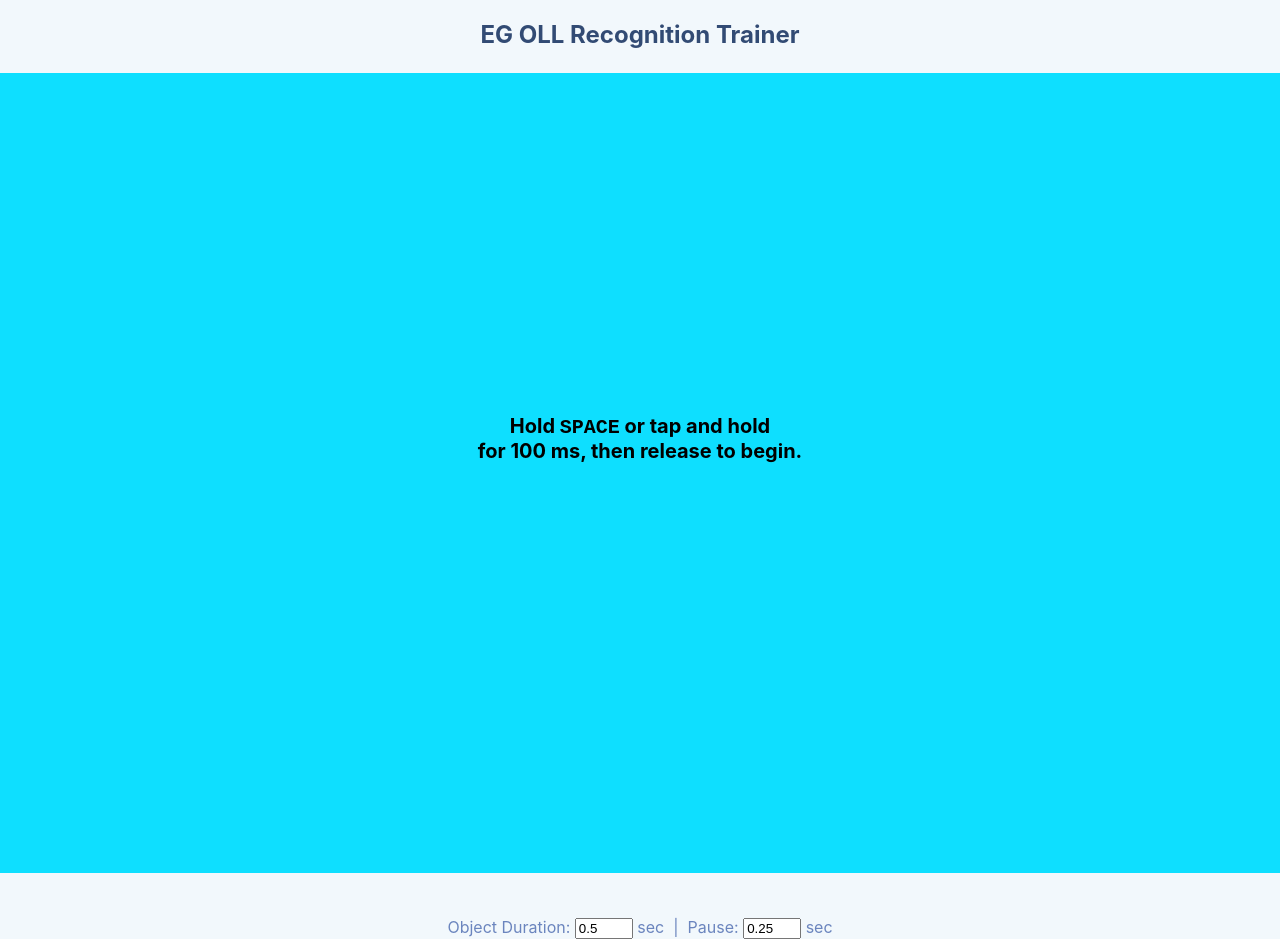
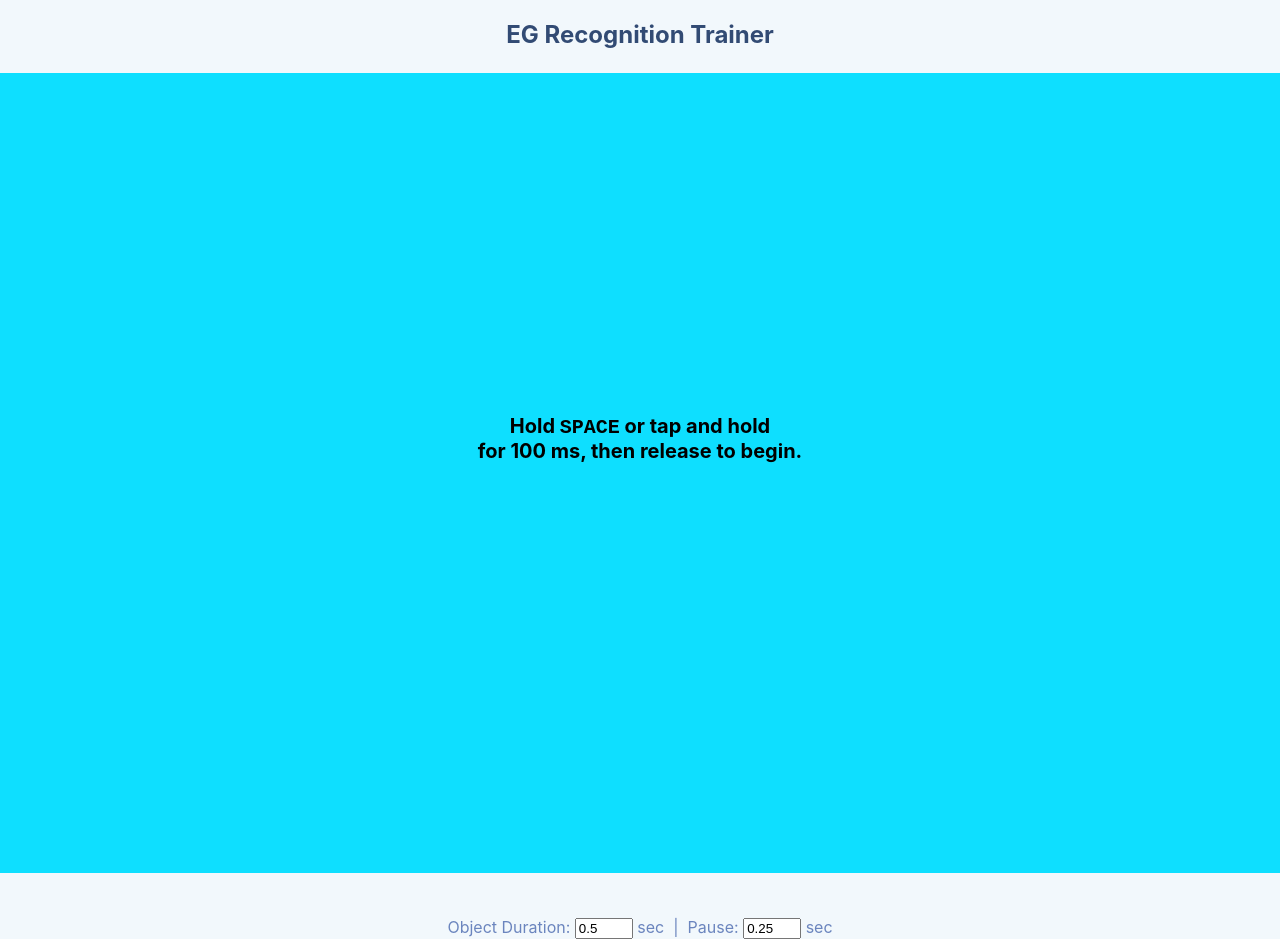
Before and after one commit to Ayator/2x2-FF-EG-OneLook, a React (Create React App) app in the folder frontend/: page /eg-trainer in a window 1280 px wide. Built offline with nearby package versions, Linux system fonts and the light colour scheme.

Commit message:
answer oll pll name changed

```diff
--- a/frontend/src/AnswerOLL.js
+++ b/frontend/src/EGAnswerOLL.js
@@ -43,7 +43,7 @@ function overlayPosition(rect, direction) {
     return { left: `${x}px`, top: `${y}px`, transform: "translate(-50%,-50%)" };
 }
 
-export default function AnswerOLL({ caseObj, onOllChange, onAnswer }){
+export default function EGAnswerOLL({ caseObj, onOllChange, onAnswer }){
     const [flickOverlay, setFlickOverlay] = useState(null);
     const buttonRefs = useRef([]);
 
--- a/frontend/src/AnswerPLL.js
+++ b/frontend/src/EGAnswerPLL.js
@@ -69,7 +69,7 @@ function animateAngle(current, target, setAngle, duration = 300) {
     return () => cancelAnimationFrame(req);
 }
 
-export default function AnswerPLL({ caseObj, selectedOLL, ollOrientation = "F", onPllChange }) {
+export default function EGAnswerPLL({ caseObj, selectedOLL, ollOrientation = "F", onPllChange }) {
     const [caseType, setCaseType] = useState("VANILLA");
     const dragState = useRef({ startPiece: null, currentPiece: null });
     const [touchStartPiece, setTouchStartPiece] = useState(null); // for display only
--- a/frontend/src/EGRecognitionTrainer.js
+++ b/frontend/src/EGRecognitionTrainer.js
@@ -1,7 +1,7 @@
 import React, { useEffect, useState, useRef } from "react";
 import SequenceRenderer from "./SequenceRenderer";
-import AnswerOLL from "./AnswerOLL";
-import AnswerPLL from "./AnswerPLL";
+import EGAnswerOLL from "./EGAnswerOLL";
+import EGAnswerPLL from "./EGAnswerPLL";
 import KeybindingsOverlay from "./utils/KeybindingsOverlay";
 import { useOrientation } from "./hooks/useOrientation";
 import EGIdlePhase from "./EGIdlePhase";
@@ -77,7 +77,7 @@ export default function EGRecognitionTrainer({ duration = 0.5, pause = 0.25 }) {
             display: "flex", flexDirection: "column",
             alignItems: "center", justifyContent: "center"
         }}>
-            <h2 style={{ color: "#324b74", marginBottom: "24px" }}>EG OLL Recognition Trainer</h2>
+            <h2 style={{ color: "#324b74", marginBottom: "24px" }}>EG Recognition Trainer</h2>
             {phase === "idle" && (
                 <EGIdlePhase
                     onBegin={handleBegin}
@@ -96,16 +96,16 @@ export default function EGRecognitionTrainer({ duration = 0.5, pause = 0.25 }) {
                 <div style={{
                     display: "flex",
                     flexDirection: orientation === "portrait" ? "column" : "row",
-                    alignItems: "stretch", // or "center" if you want both to be vertically centered
+                    alignItems: "stretch", // or "center"
                     justifyContent: "center",
                     gap: 22
                 }}>
-                    <AnswerOLL
+                    <EGAnswerOLL
                         caseObj={caseObj}
                         onOllChange={(oll, orientation) => { setSelectedOLL(oll); setSelectedOrientation(orientation); }}
                         onAnswer={handleOLLAnswer}
                     />
-                    <AnswerPLL
+                    <EGAnswerPLL
                         caseObj={caseObj}
                         selectedOLL={selectedOLL}
                         ollOrientation={selectedOrientation}
```
